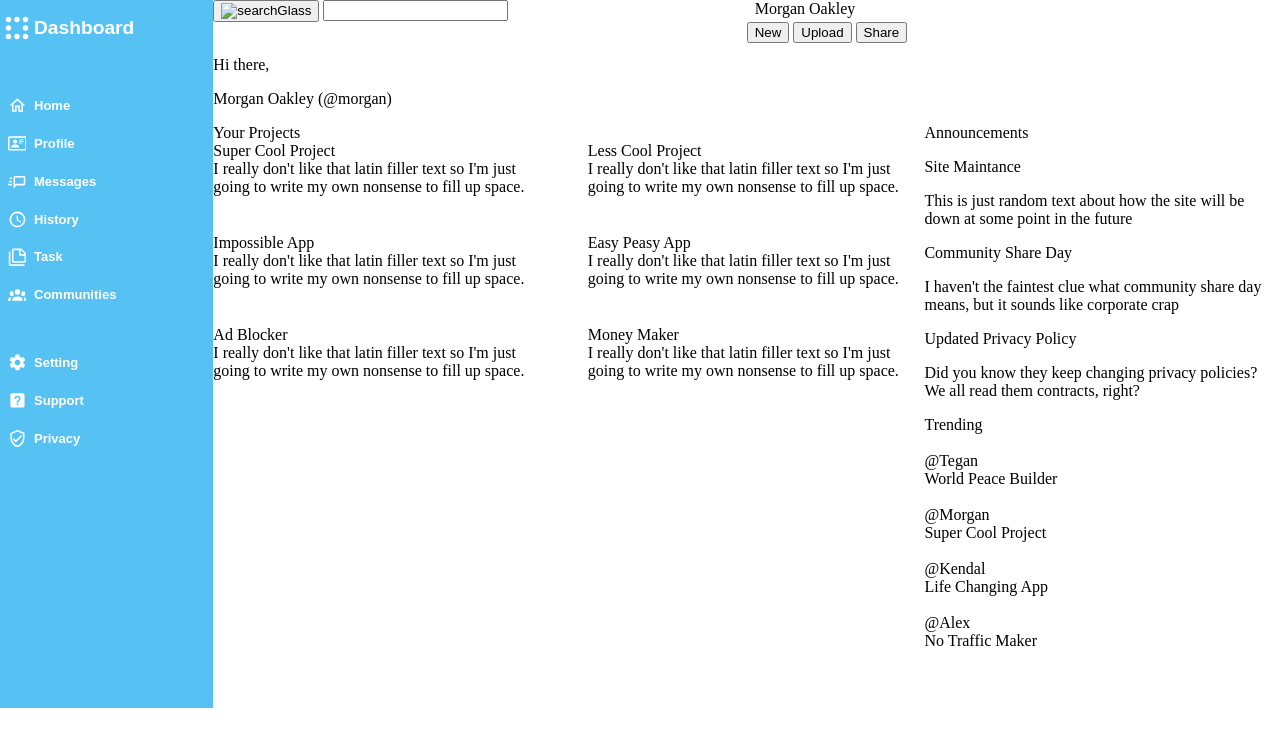
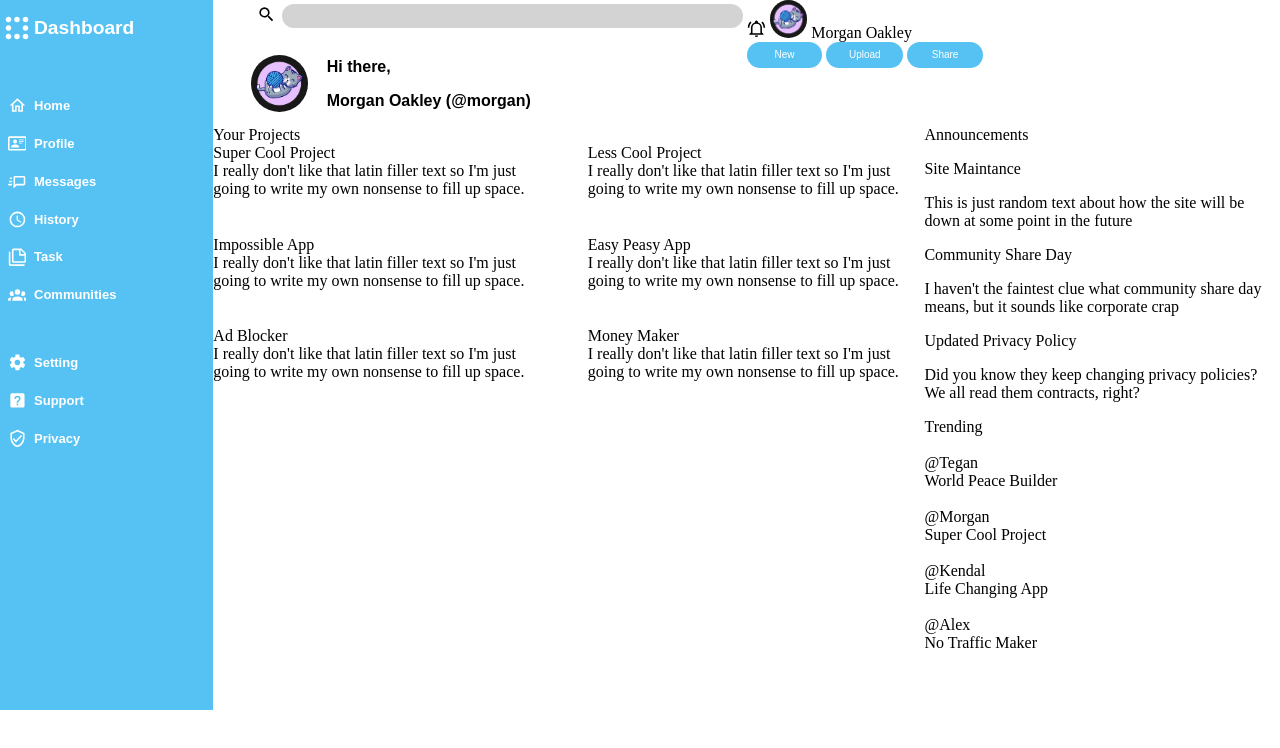
Before and after one commit to Chris-A-94/Admin-Dashboard, a plain HTML site: page index.html in a window 1280 px wide. Drawn offline with Linux system fonts and the light colour scheme.

Commit message:
Add pictures and some spacing to dashboard

```diff
--- a/index.html
+++ b/index.html
@@ -34,18 +34,18 @@
         </div>
         <div id="userBox">
             <div class="userOptions">
-                <form action="get">
-                    <button type="submit"><img src="" alt="searchGlass"></button>
-                    <input type="text">
+                <form id="topLeftUser" action="get">
+                    <button id="lupeBut" type="submit"><svg class="lupe" xmlns="http://www.w3.org/2000/svg" viewBox="0 0 24 24"><title>magnify</title><path d="M9.5,3A6.5,6.5 0 0,1 16,9.5C16,11.11 15.41,12.59 14.44,13.73L14.71,14H15.5L20.5,19L19,20.5L14,15.5V14.71L13.73,14.44C12.59,15.41 11.11,16 9.5,16A6.5,6.5 0 0,1 3,9.5A6.5,6.5 0 0,1 9.5,3M9.5,5C7,5 5,7 5,9.5C5,12 7,14 9.5,14C12,14 14,12 14,9.5C14,7 12,5 9.5,5Z" /></svg></button>
+                    <input id="textInput" type="text">
                 </form>
             </div>
             <div class="userOptions">
-                <img src="" alt="">
-                <img src="" alt="">
+                <svg class="lupe" xmlns="http://www.w3.org/2000/svg" viewBox="0 0 24 24"><title>bell-ring-outline</title><path d="M10,21H14A2,2 0 0,1 12,23A2,2 0 0,1 10,21M21,19V20H3V19L5,17V11C5,7.9 7.03,5.17 10,4.29C10,4.19 10,4.1 10,4A2,2 0 0,1 12,2A2,2 0 0,1 14,4C14,4.1 14,4.19 14,4.29C16.97,5.17 19,7.9 19,11V17L21,19M17,11A5,5 0 0,0 12,6A5,5 0 0,0 7,11V18H17V11M19.75,3.19L18.33,4.61C20.04,6.3 21,8.6 21,11H23C23,8.07 21.84,5.25 19.75,3.19M1,11H3C3,8.6 3.96,6.3 5.67,4.61L4.25,3.19C2.16,5.25 1,8.07 1,11Z" /></svg>
+                <img class="profilePics" src="./icons/cat.jpg" alt="cat">
                 <span id="name">Morgan Oakley</span>
             </div>
-            <div class="userOptions">
-                <img src="" alt="">
+            <div id="bottonLeftUser" class="userOptions">
+                <img id="bigProfilePic" src="./icons/cat.jpg" alt="cat">
                 <div>
                     <p id="upwardText">Hi there,</p>
                     <p id="lowerText">Morgan Oakley (@morgan)</p>
--- a/stylesheet.css
+++ b/stylesheet.css
@@ -49,7 +49,7 @@ body{
 #firstIcon{
     max-height: 1.2cm;
     grid-row: 1 / 2;
-    align-self: center; /* There's an extra row, maybe start home from there */
+    align-self: center;
 }
 
 #emptySpaceOne{
@@ -69,6 +69,59 @@ body{
     grid-template-rows: repeat(2,auto);
     grid-column: 2 / 3;
     grid-row: 1 / 2;
+    justify-content: space-around;
+}
+
+#bigProfilePic{
+    max-height: 1.5cm;
+    max-width: auto;
+    border-radius: 50%;
+}
+.profilePics{
+    max-height: 1cm;
+    max-width: auto;
+    border-radius: 50%;
+}
+#lupeBut{
+    background-color: white;
+    border:none;
+}
+.lupe{
+    height: 0.5cm;
+    background-color: white;
+}
+
+.blueButton{
+    color:white;
+    min-width: 2cm;
+    background-color: rgb(86, 194, 244);
+    border-radius: 50px;
+    border:none;
+    font-family: Arial, Helvetica, sans-serif;
+    font-size: x-small;
+    padding: 0.2cm 0.6cm 0.2cm;
+}
+
+#topLeftUser{
+    display:flex;
+    padding:0.1cm;
+    padding-left: 1cm;
+}
+
+#bottonLeftUser{
+    display:flex;
+    gap:0.5cm;
+    align-items: center;
+    padding-left: 1cm;
+    font-family: Arial, Helvetica, sans-serif;
+    font-weight: bold;
+}
+
+#textInput{
+    background-color: lightgray;
+    border: none;
+    flex:1;
+    border-radius: 20px;
 }
 
 #projectsBox{
```
Also changed, not shown: icons/cat.jpg (added).
